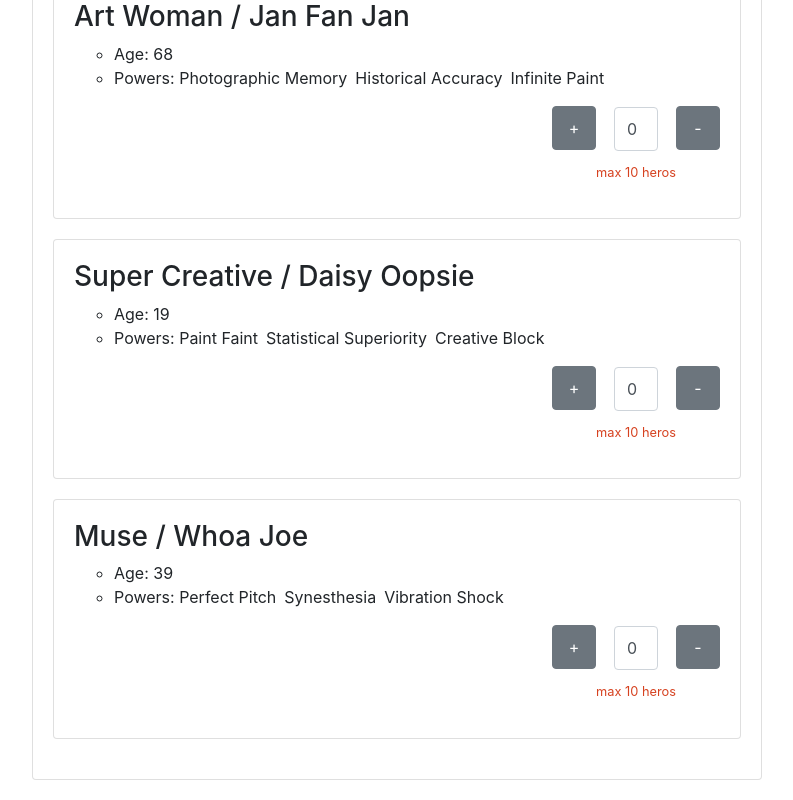
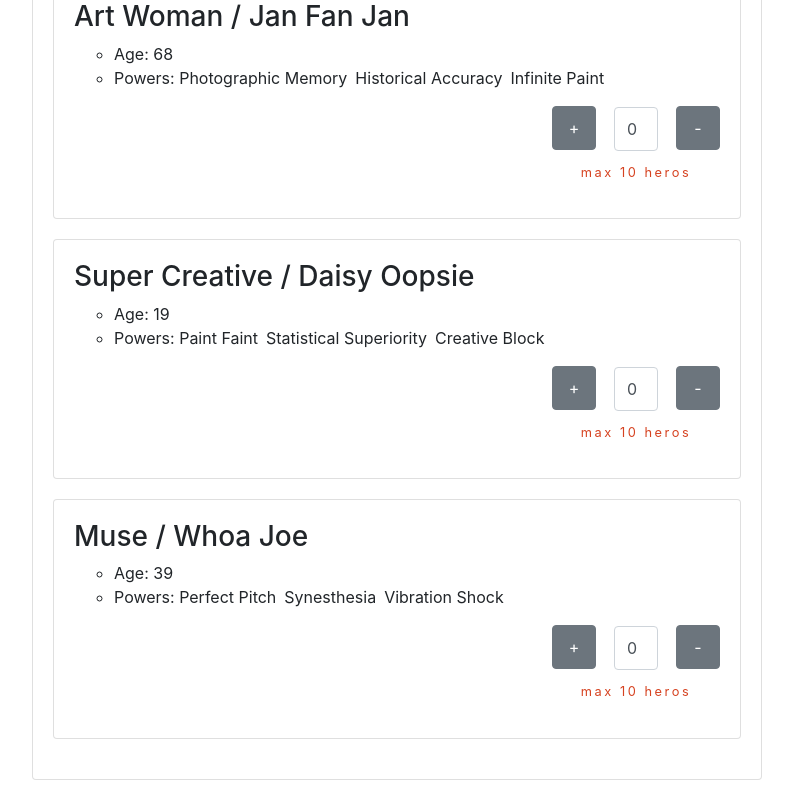
Before and after one commit to joeymariano/App4BarnesApplication, a React (Create React App) app: page / in a window 1280 px wide. Shown: the part 1061-1861 px from the top of the page, without its empty margins (53-846 px from the left). Built offline with nearby package versions, Linux system fonts and the light colour scheme.

Commit message:
error styles

```diff
--- a/src/App.css
+++ b/src/App.css
@@ -33,6 +33,8 @@ h2{
 	color: #d64220;
 	margin-bottom: -6px;
 	margin-top: 6px;
+	margin-left: 14px;
+	letter-spacing: .2em
 }
 
 .btn-danger {
@@ -74,4 +76,5 @@ ul{
 	color: #d64220;
 	text-align: center;
 	margin-top: 8px;
+	letter-spacing: .2em
 }
```
